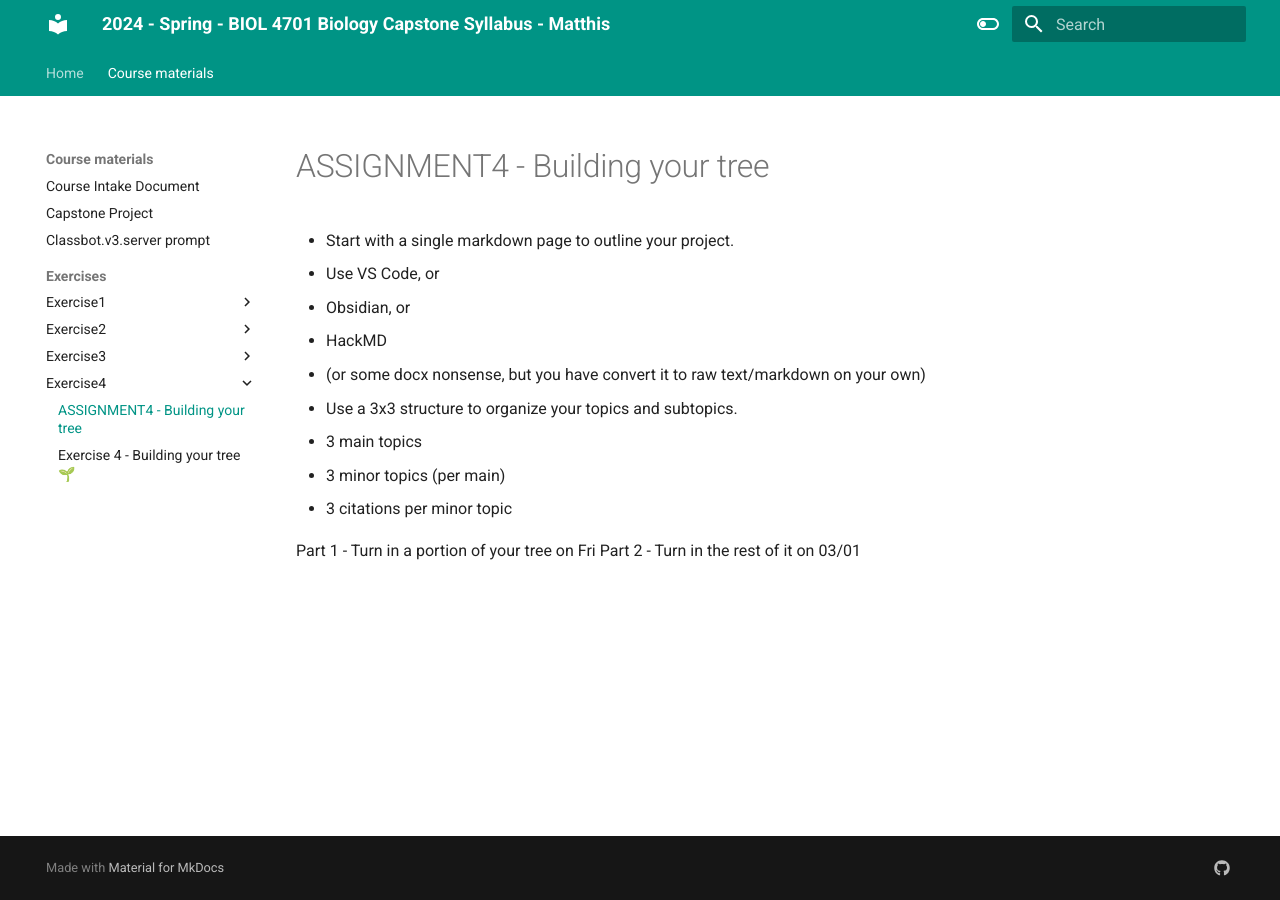
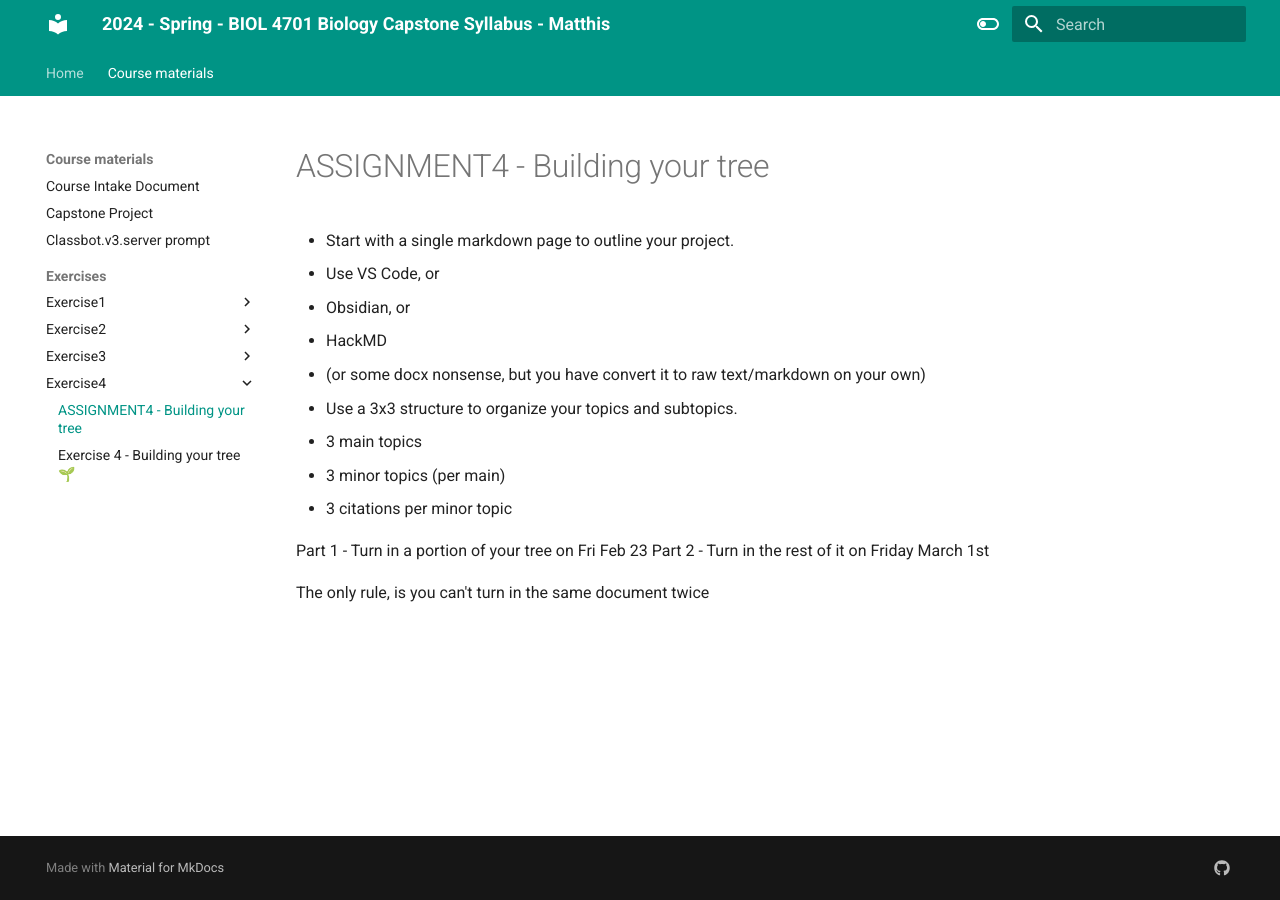
Before and after one commit to HumanMovementNeuroscience/capstone, an MkDocs documentation site: the page built from docs/course_materials/exercises/exercise4/ASSIGNMENT4 - Building your tree.md, in a window 1280 px wide. Built offline with MkDocs 1.6.1 and Material for MkDocs 9.7.7, drawn with Linux system fonts in a browser that asks for light colours.

Commit message:
Feb 20, 2024, 1:31 PM

```diff
--- a/docs/course_materials/exercises/exercise4/ASSIGNMENT4 - Building your tree.md
+++ b/docs/course_materials/exercises/exercise4/ASSIGNMENT4 - Building your tree.md
@@ -12,5 +12,7 @@
   - 3 citations per minor topic
 
 
-Part 1 - Turn in a portion of your tree on Fri
-Part 2 - Turn in the rest of it on 03/01
+Part 1 - Turn in a portion of your tree on Fri Feb 23
+Part 2 - Turn in the rest of it on Friday March 1st
+
+The only rule, is you can't turn in the same document twice
```
